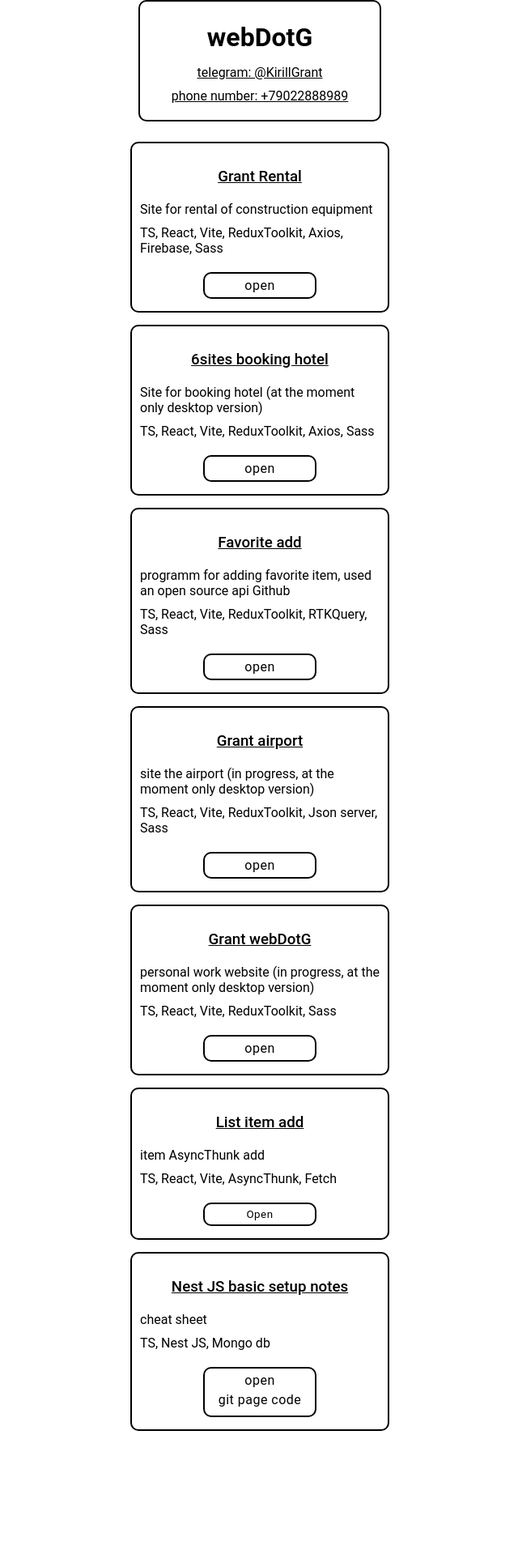
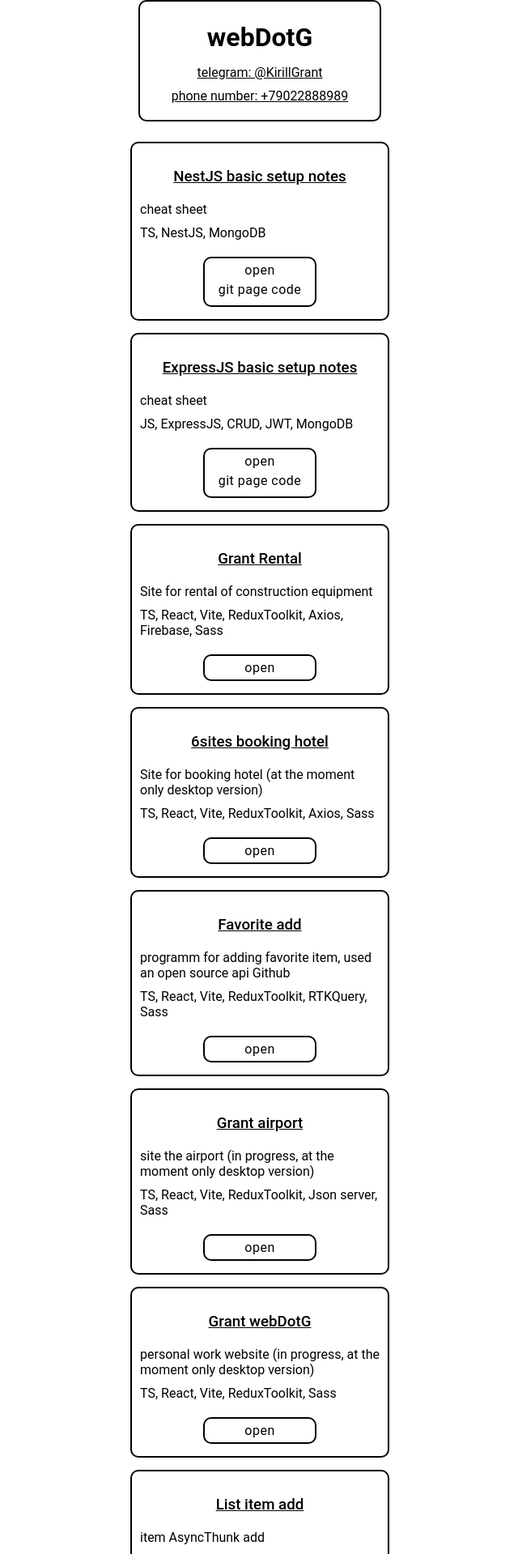
Before and after one commit to webdotG/projects, a React (Vite) app: page / in a window 1280 px wide. Shown: the top 1919 px of the page at 81% size, without its empty margins (319-959 px from the left). Before the commit the page ends 1782 px from the top, so only its background shows below. Built offline with nearby package versions, Linux system fonts and the light colour scheme.

Commit message:
add item

```diff
--- a/src/App.tsx
+++ b/src/App.tsx
@@ -27,6 +27,18 @@ function App() {
     <div className={style.content_wrapper}>
       <Header />
       <ul className={style.item_list}>
+      <li className={style.item_wrapper}>
+          <h3 className={style.item_title}>NestJS basic setup notes</h3>
+          <p className={style.item_description}>cheat sheet</p>
+          <p className={style.item_stack}>TS, NestJS, MongoDB</p>
+          <a className={style.item_link} href='https://github.com/webdotG/Nest_js' target="_blank">open<p>git page code</p></a>
+        </li>
+        <li className={style.item_wrapper}>
+          <h3 className={style.item_title}>ExpressJS basic setup notes</h3>
+          <p className={style.item_description}>cheat sheet</p>
+          <p className={style.item_stack}>JS, ExpressJS, CRUD, JWT, MongoDB</p>
+          <a className={style.item_link} href='https://github.com/webdotG/FullStack' target="_blank">open<p>git page code</p></a>
+        </li>
         <li className={style.item_wrapper}>
           <h3 className={style.item_title}>Grant Rental</h3>
           <p className={style.item_description}>Site for rental of construction equipment</p>
@@ -73,12 +85,7 @@ function App() {
             </div>
           )}
         </li>
-        <li className={style.item_wrapper}>
-          <h3 className={style.item_title}>Nest JS basic setup notes</h3>
-          <p className={style.item_description}>cheat sheet</p>
-          <p className={style.item_stack}>TS, Nest JS, Mongo db</p>
-          <a className={style.item_link} href='https://github.com/webdotG/Nest_js/tree/main/src/airports' target="_blank">open<p>git page code</p></a>
-        </li>
+
       </ul>
     </div>
   )
```
